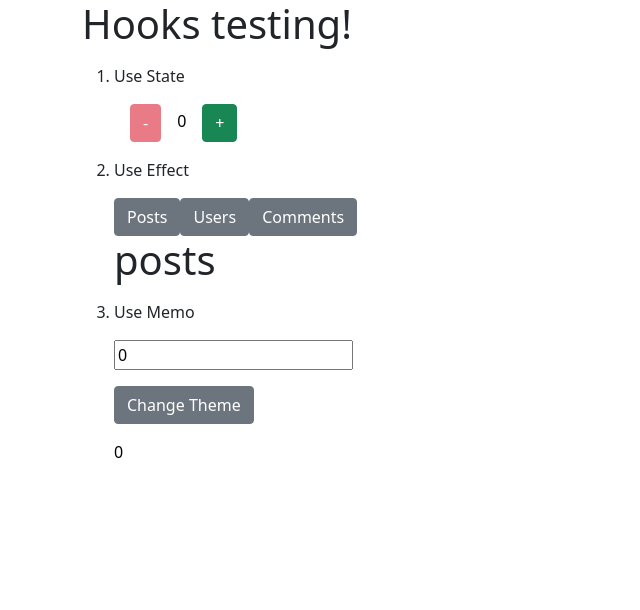
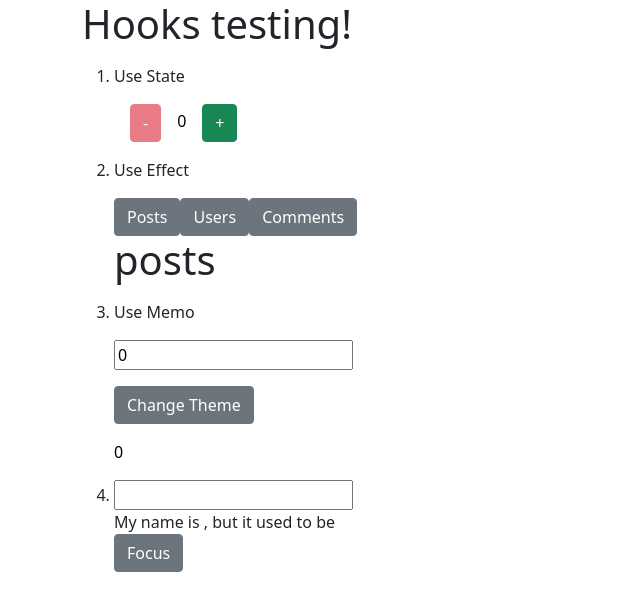
Before and after one commit to unsubstantiated-Script/hookage, a React (Create React App) app: page / in a window 1280 px wide. Shown: the top 610 px of the page, without its empty margins (0-640 px from the left). Built offline with nearby package versions, Linux system fonts and the light colour scheme.

Commit message:
useRef Complete

```diff
--- a/src/App.js
+++ b/src/App.js
@@ -3,6 +3,7 @@ import { Container } from "reactstrap";
 import UseStateComponent from "./hooks/UseStateComponent";
 import UseEffectComponent from "./hooks/UseEffectComponent";
 import UseMemoComponent from "./hooks/UseMemoComponent";
+import UseRefComponent from "./hooks/UseRefComponent";
 
 function App() {
 	return (
@@ -20,6 +21,9 @@ function App() {
 					<li className="my-3">
 						<UseMemoComponent />
 					</li>
+					<li className="my-3">
+						<UseRefComponent />
+					</li>
 				</ol>
 			</Container>
 		</>
--- a/src/hooks/UseMemoComponent.js
+++ b/src/hooks/UseMemoComponent.js
@@ -10,7 +10,7 @@ const UseMemoComponent = () => {
 		return slowFunction(number);
 	}, [number]); //dependencies always show when this should be running again
 
-	//Wrapping this in useMemo to avoid the conflict of React updating the entire component even though nothing is changing here. Thus, this only will change when the item is manipulated!
+	//Wrapping this in useMemo to avoid the conflict of React updating the entire component even though nothing is changing here. Thus, this only will change when the item is manipulated! So, we get the exact same JS reference everytime unless it actually changes!
 	const themeStyles = useMemo(() => {
 		return {
 			backgroundColor: dark ? "black" : "white",
--- /dev/null
+++ b/src/hooks/UseRefComponent.js
@@ -0,0 +1,45 @@
+import React, { useRef, useState, useEffect } from "react";
+import { Button } from "reactstrap";
+
+//A ref is similar to state in that it persists between renders of a component, but refs do not cause a component to reupdate!
+
+const UseRefComponent = () => {
+	// const renderCount = useRef(0);
+	// //This will return an object with a "current" property
+	// //useState would create an infinite loop in this instance...
+
+	// useEffect(() => {
+	// 	renderCount.current = renderCount.current + 1;
+	// });
+
+	//Can also reference elements in the DOM. Every html item has a "ref" attribute! Works a bit like document.querySelector
+	// <div>I rendered {renderCount.current} times</div>;
+	const [name, setName] = useState("");
+	const inputRef = useRef();
+	const previousName = useRef();
+
+	const focus = () => {
+		inputRef.current.focus();
+	};
+
+	//Storing the previous value of state
+	useEffect(() => {
+		previousName.current = name;
+	}, [name]);
+
+	return (
+		<>
+			<input
+				ref={inputRef}
+				value={name}
+				onChange={(e) => setName(e.target.value)}
+			/>
+			<div>
+				My name is {name}, but it used to be {previousName.current}
+			</div>
+			<Button onClick={focus}>Focus</Button>
+		</>
+	);
+};
+
+export default UseRefComponent;
```
